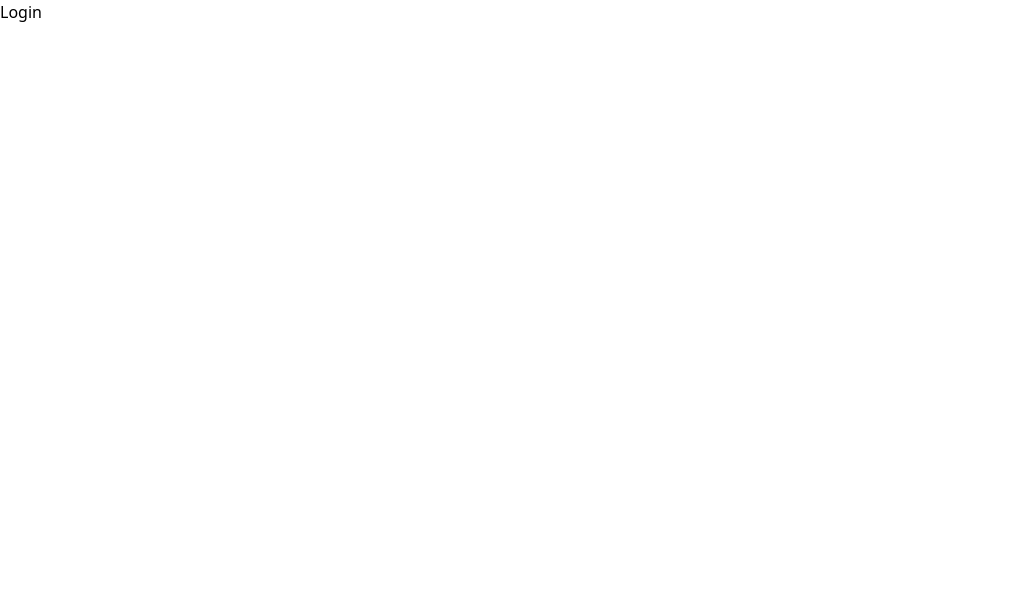
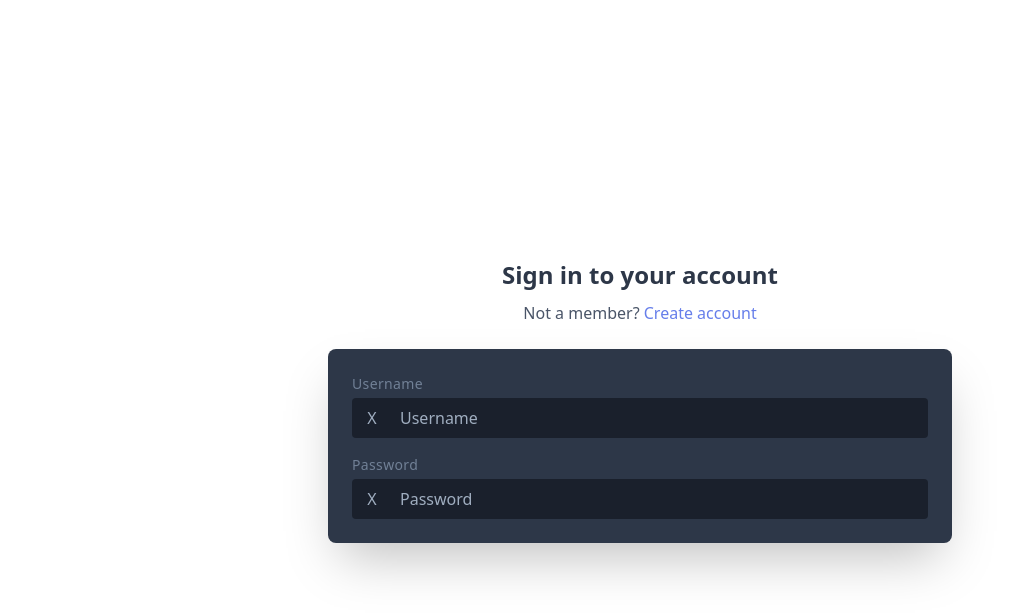
Before and after one commit to doomkit/bon-voyage, a Vue app: page /login in a window 1280 px wide. Shown: the top 616 px of the page, without its empty margins (0-1024 px from the left). Built offline with nearby package versions, Linux system fonts and the light colour scheme.

Commit message:
add: login form

```diff
--- /dev/null
+++ b/src/components/forms/input.vue
@@ -0,0 +1,31 @@
+<template>
+  <div class="relative flex flex-col w-full">
+    <label
+      :for="label"
+      class="mb-1 text-xs sm:text-sm tracking-wide text-gray-600 cursor-pointer"
+    >
+      {{ label }}
+    </label>
+
+    <input
+      :id="label"
+      type="text"
+      :placeholder="placeholder"
+      class="text-sm sm:text-base text-white placeholder-gray-500 w-full rounded bg-gray-900 focus:bg-gray-700 focus:outline-none py-2 pr-2 pl-12"
+    />
+    <div
+      class="absolute text-gray-500 text-sm sm:text-base w-10 flex justify-center rounded-l bottom-0 p-2"
+    >
+      X
+    </div>
+  </div>
+</template>
+
+<script>
+export default {
+  props: {
+    label: String,
+    placeholder: String,
+  },
+};
+</script>
--- a/src/pages/login.vue
+++ b/src/pages/login.vue
@@ -1,9 +1,35 @@
 <template>
-	<h1>Login</h1>
+  <div
+    class="container mx-auto min-h-screen flex flex-col justify-center items-center py-4 px-2 sm:px-4"
+  >
+    <h1 class="text-gray-800 text-2xl text-center font-bold mb-2">
+      Sign in to your account
+    </h1>
+    <p class="text-gray-700 mb-6">
+      Not a member?
+      <router-link to="/registration" v-slot="{ href, navigate }">
+        <a
+          :href="href"
+          @click="navigate"
+          class="text-indigo-500 hover:text-indigo-700 focus:text-indigo-800"
+        >
+          Create account
+        </a>
+      </router-link>
+    </p>
+    <div
+      class="w-full md:w-3/4 lg:w-1/2 bg-gray-800 rounded-lg py-6 px-4 sm:px-6 shadow-2xl space-y-4"
+    >
+      <the-input label="Username" placeholder="Username"></the-input>
+      <the-input label="Password" placeholder="Password"></the-input>
+    </div>
+  </div>
 </template>
 
 <script>
-	export default {};
+import TheInput from "./../components/forms/input";
+
+export default {
+  components: { TheInput },
+};
 </script>
-
-<style></style>
```
